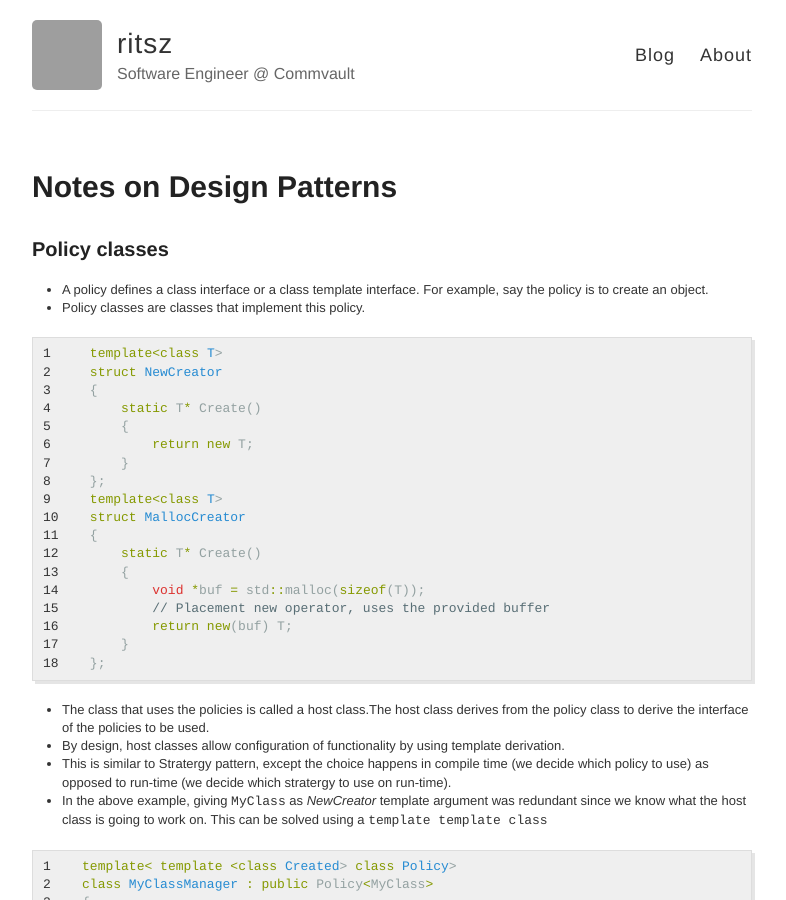
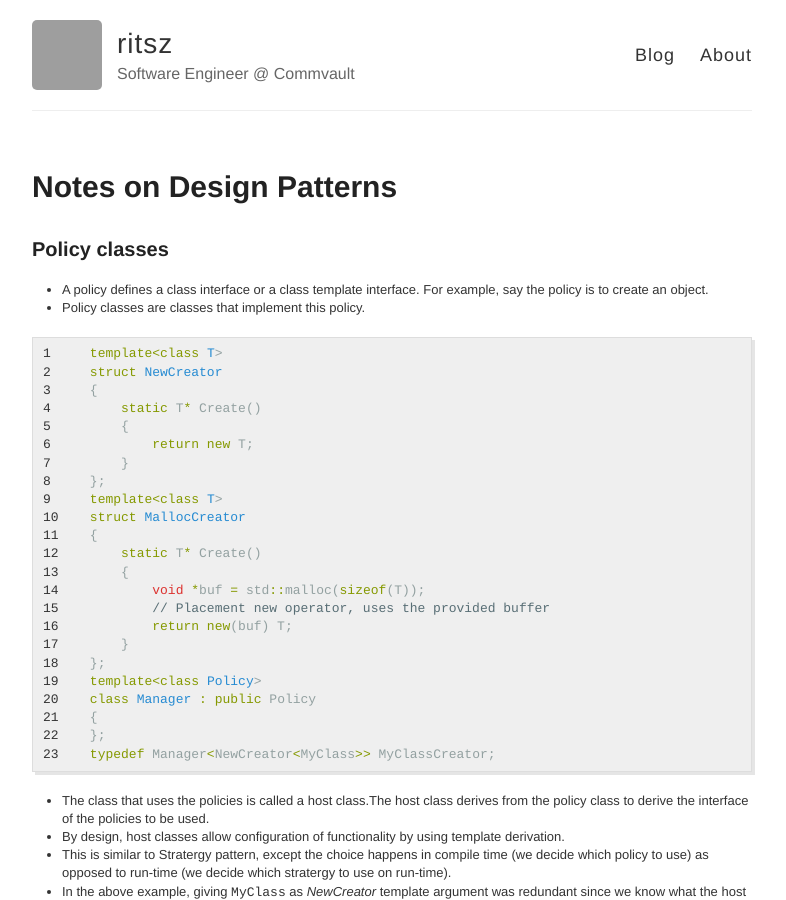
Before and after one commit to ritsz/ritsz.github.io, a Jekyll site: the page built from _posts/2018-09-09-Design-Patterns-01.md, in a window 1280 px wide and 900 px high. Shown: the whole window, without its empty margins (248-1034 px from the left). Built offline with Jekyll 4.4.1, drawn with Linux system fonts in a browser that asks for light colours; grey boxes are pictures that could not be loaded.

Commit message:
Please work

```diff
--- a/_posts/2018-09-09-Design-Patterns-01.md
+++ b/_posts/2018-09-09-Design-Patterns-01.md
@@ -28,6 +28,11 @@ category:
             return new(buf) T;
         }
     };
+    template<class Policy>
+    class Manager : public Policy
+    {
+    };
+    typedef Manager<NewCreator<MyClass>> MyClassCreator;
 {% endhighlight %}
 * The class that uses the policies is called a host class.The host class derives from the policy class to derive the interface of the policies to be used.
 * By design, host classes allow configuration of functionality by using template derivation.
```
